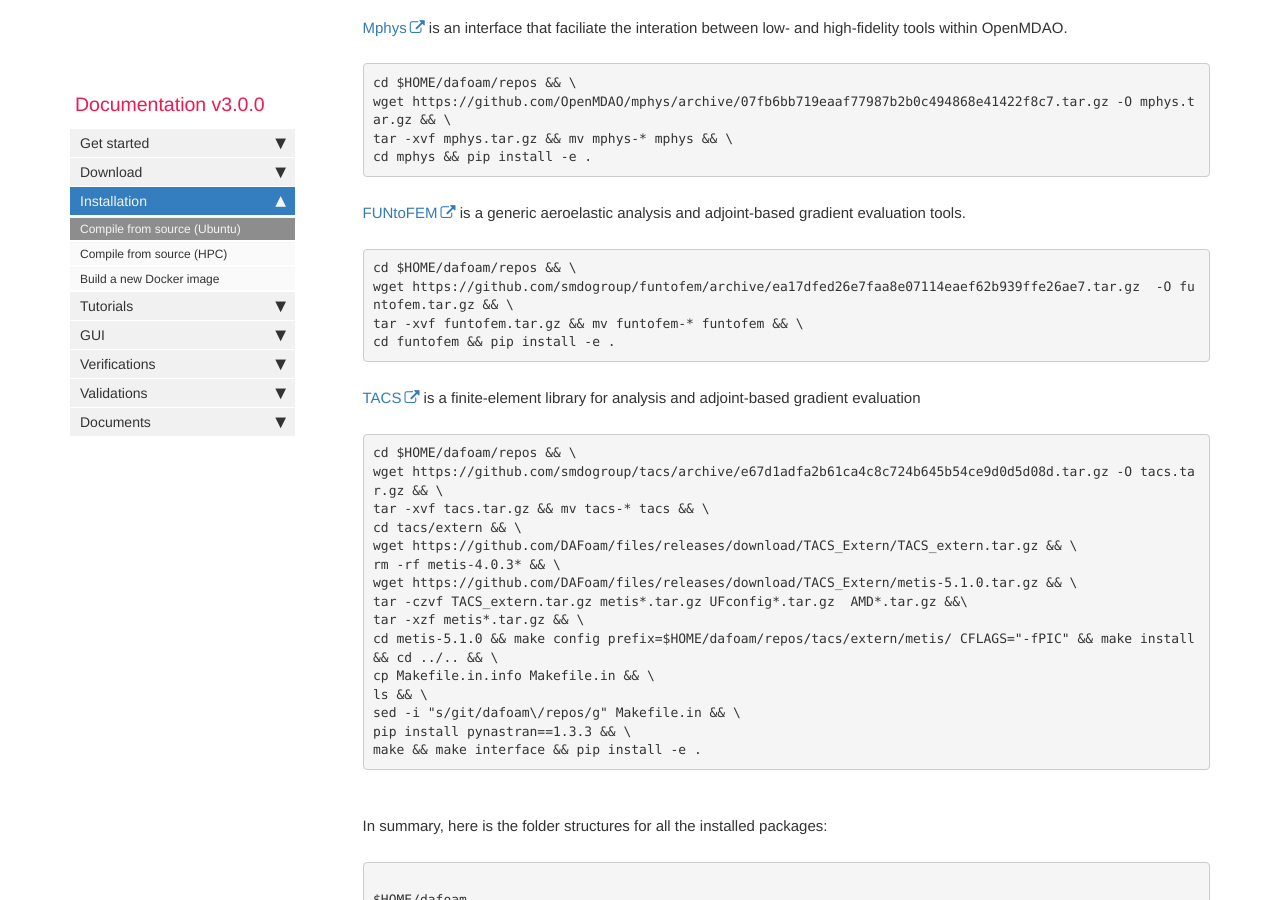
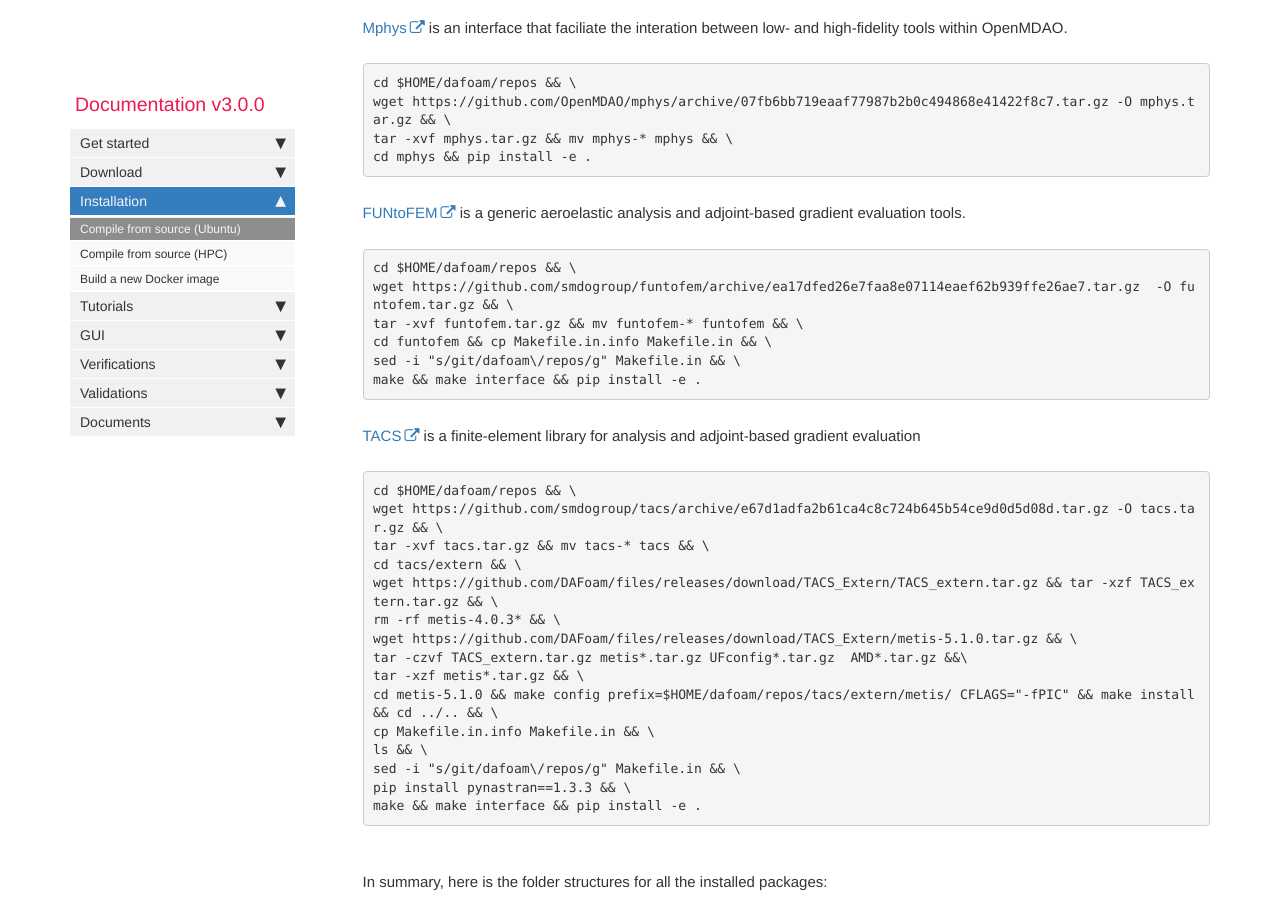
Before and after one commit to DAFoam/DAFoam.github.io, a Jekyll site: the page built from pages/mydoc/mydoc_installation_source.md, in a window 1280 px wide and 900 px high, scrolled down 8625 px. Built offline with Jekyll 4.4.1, drawn with Linux system fonts in a browser that asks for light colours; comment, search, counter and statistics services are not loaded.

Commit message:
content update

```diff
--- a/pages/mydoc/mydoc_installation_source.md
+++ b/pages/mydoc/mydoc_installation_source.md
@@ -399,7 +399,9 @@ cd mphys && pip install -e .
 cd $HOME/dafoam/repos && \
 wget https://github.com/smdogroup/funtofem/archive/ea17dfed26e7faa8e07114eaef62b939ffe26ae7.tar.gz  -O funtofem.tar.gz && \
 tar -xvf funtofem.tar.gz && mv funtofem-* funtofem && \
-cd funtofem && pip install -e .
+cd funtofem && cp Makefile.in.info Makefile.in && \
+sed -i "s/git/dafoam\/repos/g" Makefile.in && \
+make && make interface && pip install -e .
 </pre>
 
 [TACS](https://github.com/smdogroup/tacs) is a finite-element library for analysis and adjoint-based gradient evaluation
@@ -409,7 +411,7 @@ cd $HOME/dafoam/repos && \
 wget https://github.com/smdogroup/tacs/archive/e67d1adfa2b61ca4c8c724b645b54ce9d0d5d08d.tar.gz -O tacs.tar.gz && \
 tar -xvf tacs.tar.gz && mv tacs-* tacs && \
 cd tacs/extern && \
-wget https://github.com/DAFoam/files/releases/download/TACS_Extern/TACS_extern.tar.gz && \
+wget https://github.com/DAFoam/files/releases/download/TACS_Extern/TACS_extern.tar.gz && tar -xzf TACS_extern.tar.gz && \
 rm -rf metis-4.0.3* && \
 wget https://github.com/DAFoam/files/releases/download/TACS_Extern/metis-5.1.0.tar.gz && \
 tar -czvf TACS_extern.tar.gz metis*.tar.gz UFconfig*.tar.gz  AMD*.tar.gz &&\
```
